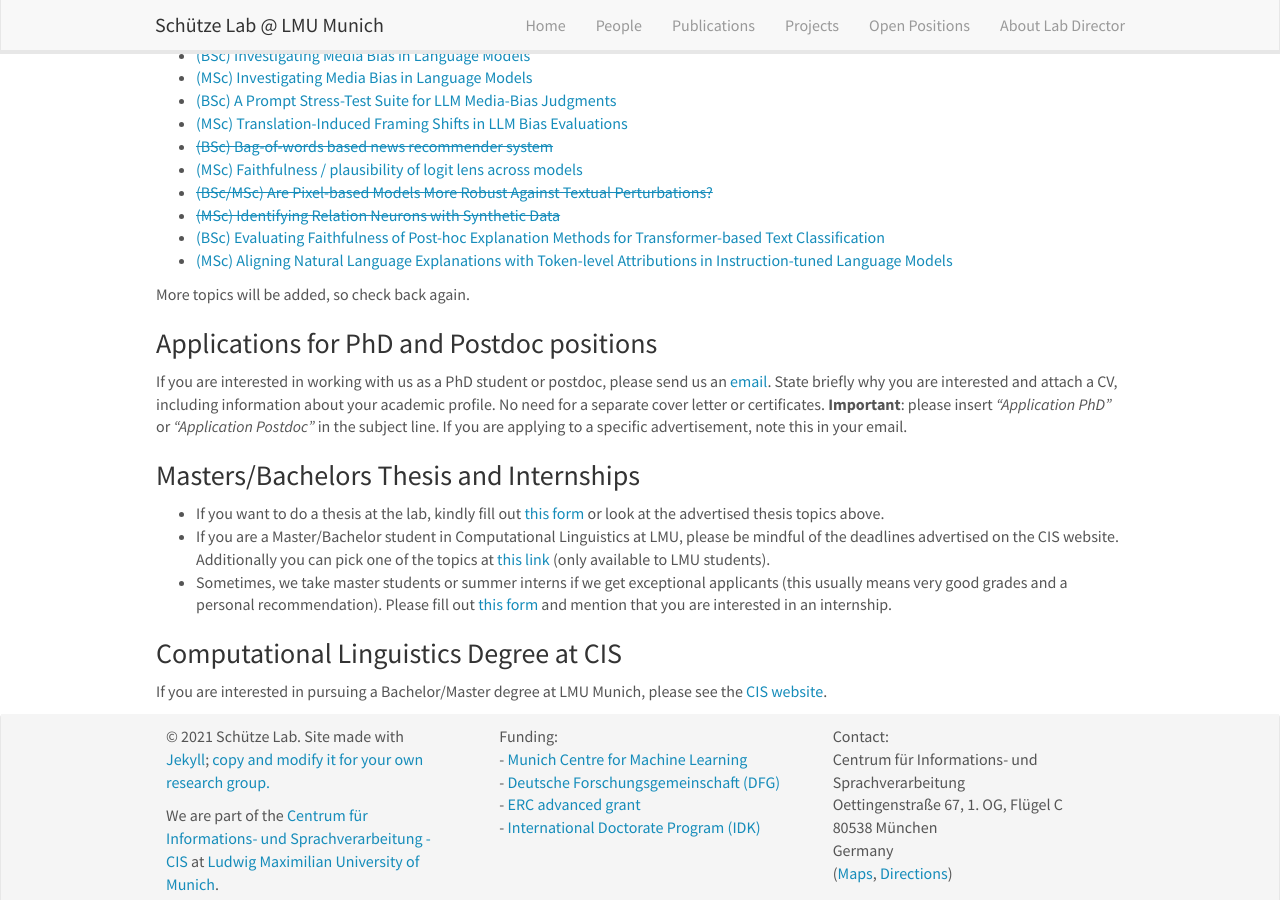
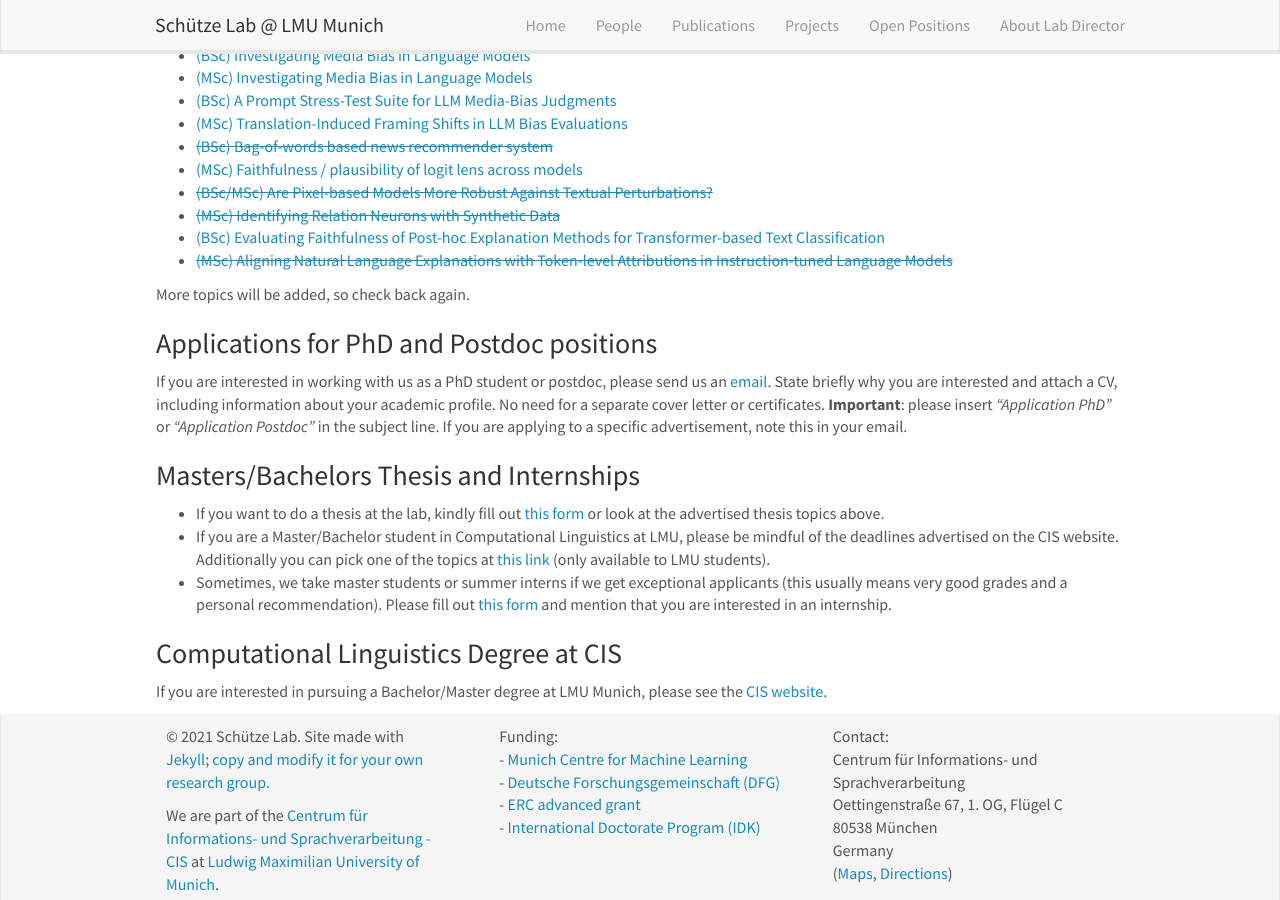
Before and after one commit to cisnlp/cisnlp.github.io, a Jekyll site: the page built from _pages/openings.md, in a window 1280 px wide and 900 px high, scrolled down 681 px. Built offline with Jekyll 4.4.1, drawn with Linux system fonts in a browser that asks for light colours; nearby versions of some CDN libraries; comment, search, counter and statistics services are not loaded.

Commit message:
Strikethrough Yuetian project 2

```diff
--- a/_pages/openings.md
+++ b/_pages/openings.md
@@ -43,7 +43,7 @@ Presently we have open BSc/MSc thesis positions in the following areas. Kindly a
 - [~~(BSc/MSc) Are Pixel-based Models More Robust Against Textual Perturbations?~~]({{ site.baseurl }}/thesis_proposals/2026/Yihong-2026-Project-1.pdf)
 - [~~(MSc) Identifying Relation Neurons with Synthetic Data~~]({{ site.baseurl }}/thesis_proposals/2026/Yihong-2026-Project-2.pdf)
 - [(BSc) Evaluating Faithfulness of Post-hoc Explanation Methods for Transformer-based Text Classification]({{ site.baseurl }}/thesis_proposals/2026/Yuetian-2026-Project-1.pdf)
-- [(MSc) Aligning Natural Language Explanations with Token-level Attributions in Instruction-tuned Language Models]({{ site.baseurl }}/thesis_proposals/2026/Yuetian-2026-Project-2.pdf)
+- [~~(MSc) Aligning Natural Language Explanations with Token-level Attributions in Instruction-tuned Language Models~~]({{ site.baseurl }}/thesis_proposals/2026/Yuetian-2026-Project-2.pdf)
 
 
 
```
